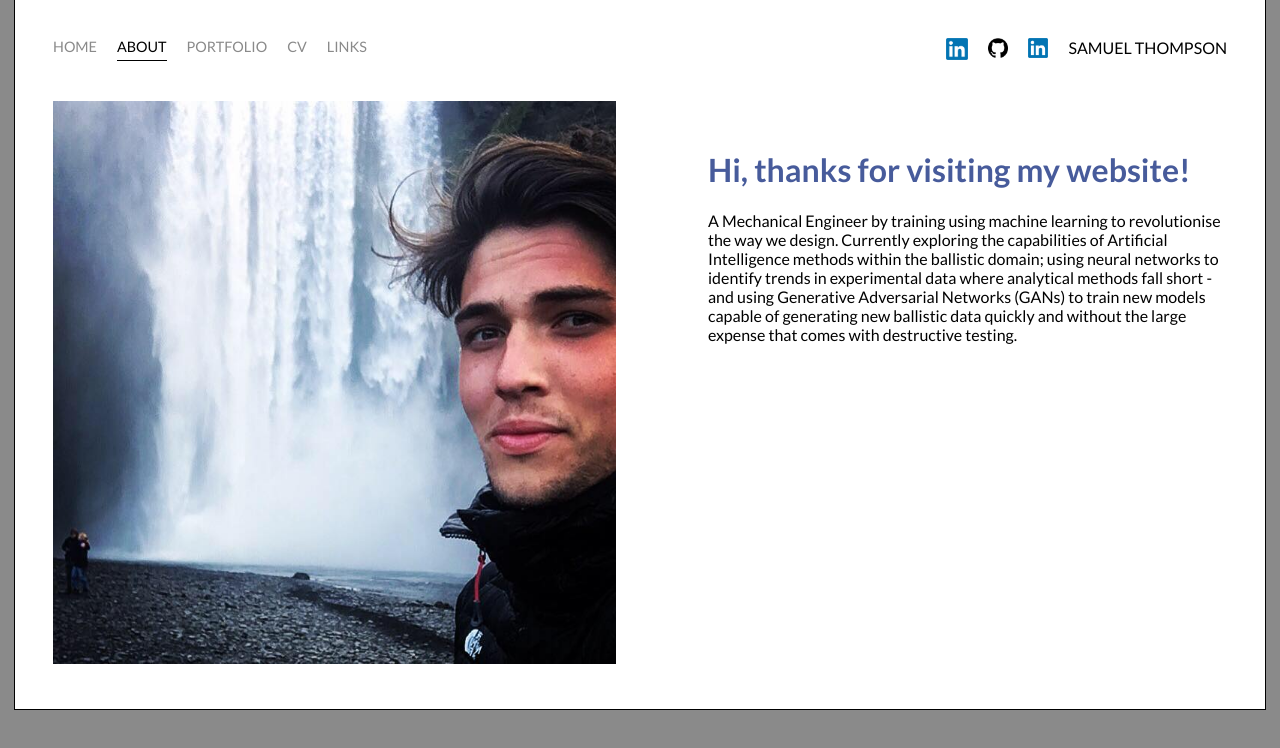
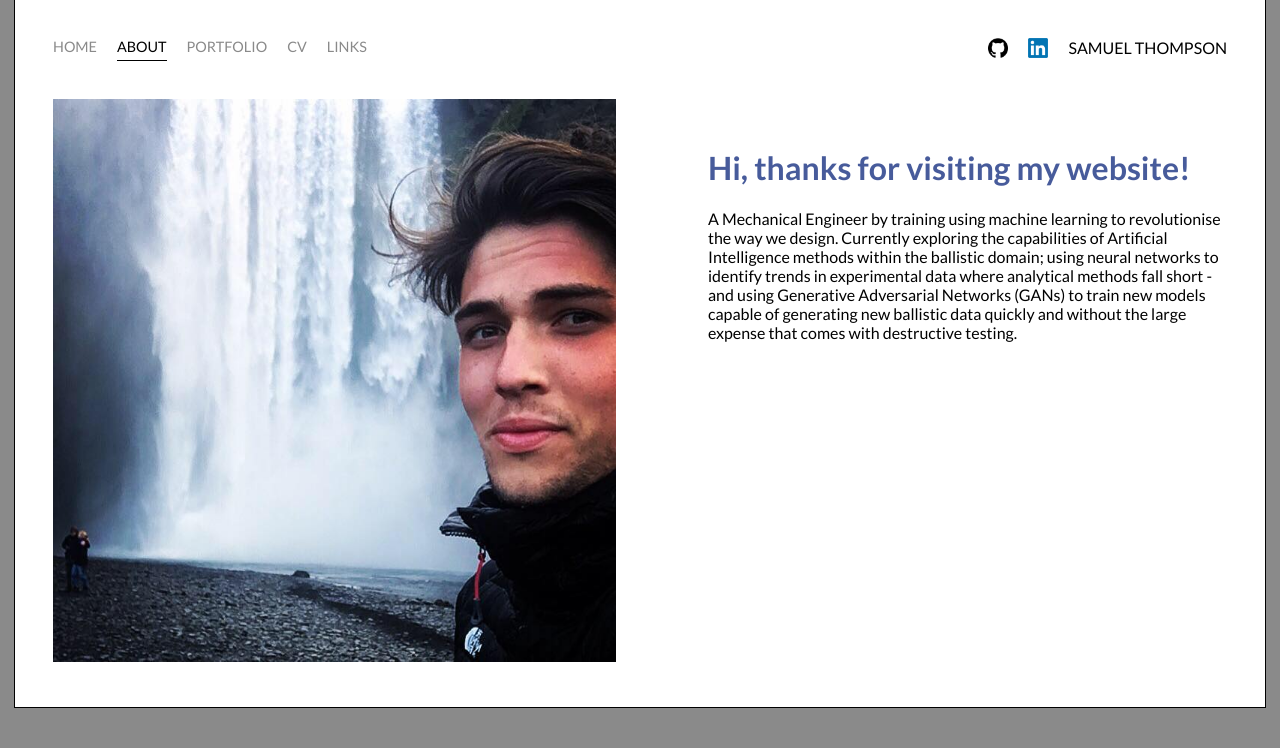
Before and after one commit to samph4/samph4.github.io, a plain HTML site: page about.html in a window 1280 px wide. Drawn offline with Linux system fonts and the light colour scheme.

Commit message:
updated removed linkedin duplicate

```diff
--- a/about.html
+++ b/about.html
@@ -39,11 +39,6 @@
 
                 <div class="logos">
 
-                    <div>
-                        <a href="https://www.twitch.tv/samph4">
-                            <img src="Logos/linkedin.png" width="22px">
-                        </a>
-                    </div>
                     <div>
                         <a href="https://www.github.com/samph4/">
                             <img src="Logos/github.png" width="20px">
```
Also changed, not shown: cv.html (+0 -5 lines), index.html (+1 -5 lines), portfolio.html (+1 -5 lines).
